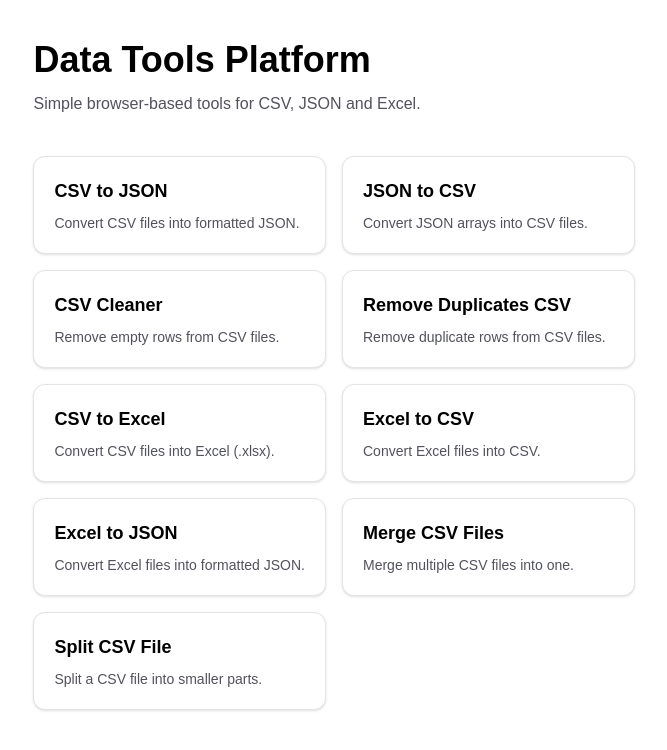
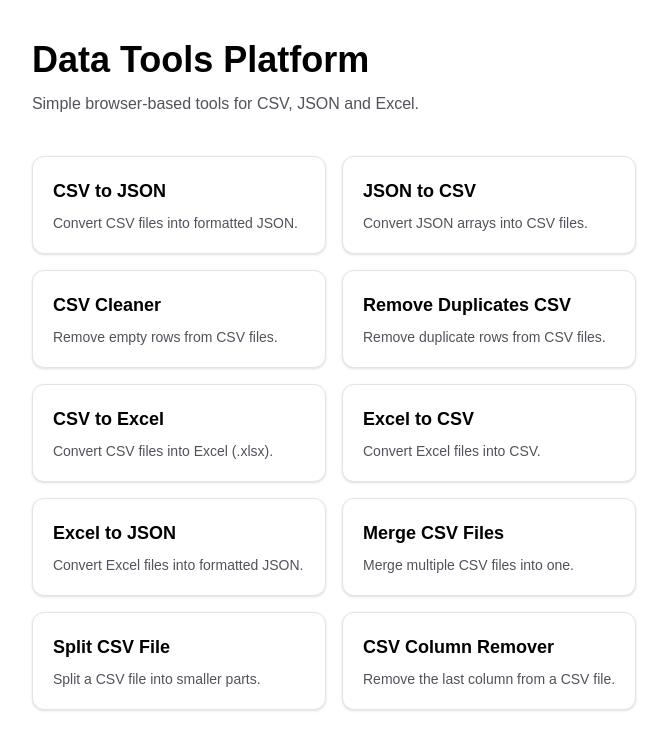
Before and after one commit to kike-Pinto/data-tools-platform, a Next.js app: page / in a window 1280 px wide. Shown: the top 750 px of the page, without its empty margins (306-973 px from the left). Built offline with nearby package versions, Linux system fonts and the light colour scheme.

Commit message:
Add tool CSV column remover

```diff
--- /dev/null
+++ b/src/processors/csvColumnRemover.ts
@@ -0,0 +1,30 @@
+import Papa from 'papaparse'
+import { fileToText } from '@/lib/file'
+import type { ToolProcessor } from '@/tools/types'
+
+export const csvColumnRemoverProcessor: ToolProcessor = async ({ file }) => {
+  if (!file) {
+    throw new Error('Debes subir un archivo CSV.')
+  }
+
+  const text = await fileToText(file)
+
+  const parsed = Papa.parse<string[]>(text, {
+    skipEmptyLines: true,
+  })
+
+  if (parsed.errors.length > 0) {
+    throw new Error(parsed.errors[0].message)
+  }
+
+  const cleanedRows = parsed.data.map((row) => row.slice(0, -1))
+  const csv = Papa.unparse(cleanedRows)
+
+  return {
+    kind: 'download',
+    title: 'CSV without last column',
+    filename: 'column-removed.csv',
+    mimeType: 'text/csv;charset=utf-8;',
+    content: csv,
+  }
+}
--- a/src/processors/registry.ts
+++ b/src/processors/registry.ts
@@ -10,6 +10,7 @@ import { excelToCsvProcessor } from './excelToCsv'
 import { excelToJsonProcessor } from './excelToJson'
 import { mergeCsvFilesProcessor } from './mergeCsvFiles'
 import { splitCsvFileProcessor } from './splitCsvFile'
+import { csvColumnRemoverProcessor } from './csvColumnRemover'
 
 export const processorRegistry: Record<string, ToolProcessor> = {
   csvToJson: csvToJsonProcessor,
@@ -21,4 +22,5 @@ export const processorRegistry: Record<string, ToolProcessor> = {
   excelToJson: excelToJsonProcessor,
   mergeCsvFiles: mergeCsvFilesProcessor,
   splitCsvFile: splitCsvFileProcessor,
+  csvColumnRemover: csvColumnRemoverProcessor,
 }
--- /dev/null
+++ b/src/tools/configs/csv-column-remover.ts
@@ -0,0 +1,20 @@
+import type { ToolConfig } from '@/tools/types'
+
+export const csvColumnRemoverTool: ToolConfig = {
+  slug: 'csv-column-remover',
+  name: 'CSV Column Remover',
+  description: 'Remove the last column from a CSV file.',
+  category: 'csv',
+  input: {
+    kind: 'file',
+    accept: '.csv,text/csv',
+  },
+  output: {
+    kind: 'download',
+  },
+  seo: {
+    title: 'CSV Column Remover',
+    description: 'Remove the last column from a CSV file instantly.',
+  },
+  processorKey: 'csvColumnRemover',
+}
--- a/src/tools/registry.ts
+++ b/src/tools/registry.ts
@@ -24,6 +24,7 @@ import { excelToCsvTool } from './configs/excel-to-csv'
 import { excelToJsonTool } from './configs/excel-to-json'
 import { mergeCsvFilesTool } from './configs/merge-csv-files'
 import { splitCsvFileTool } from './configs/split-csv-file'
+import { csvColumnRemoverTool } from './configs/csv-column-remover'
 
 export const toolRegistry: Record<string, ToolConfig> = {
   'csv-to-json': csvToJsonTool,
@@ -35,6 +36,7 @@ export const toolRegistry: Record<string, ToolConfig> = {
   'excel-to-json': excelToJsonTool,
   'merge-csv-files': mergeCsvFilesTool,
   'split-csv-file': splitCsvFileTool,
+  'csv-column-remover': csvColumnRemoverTool,
 }
 
 export const allTools = Object.values(toolRegistry)
```
